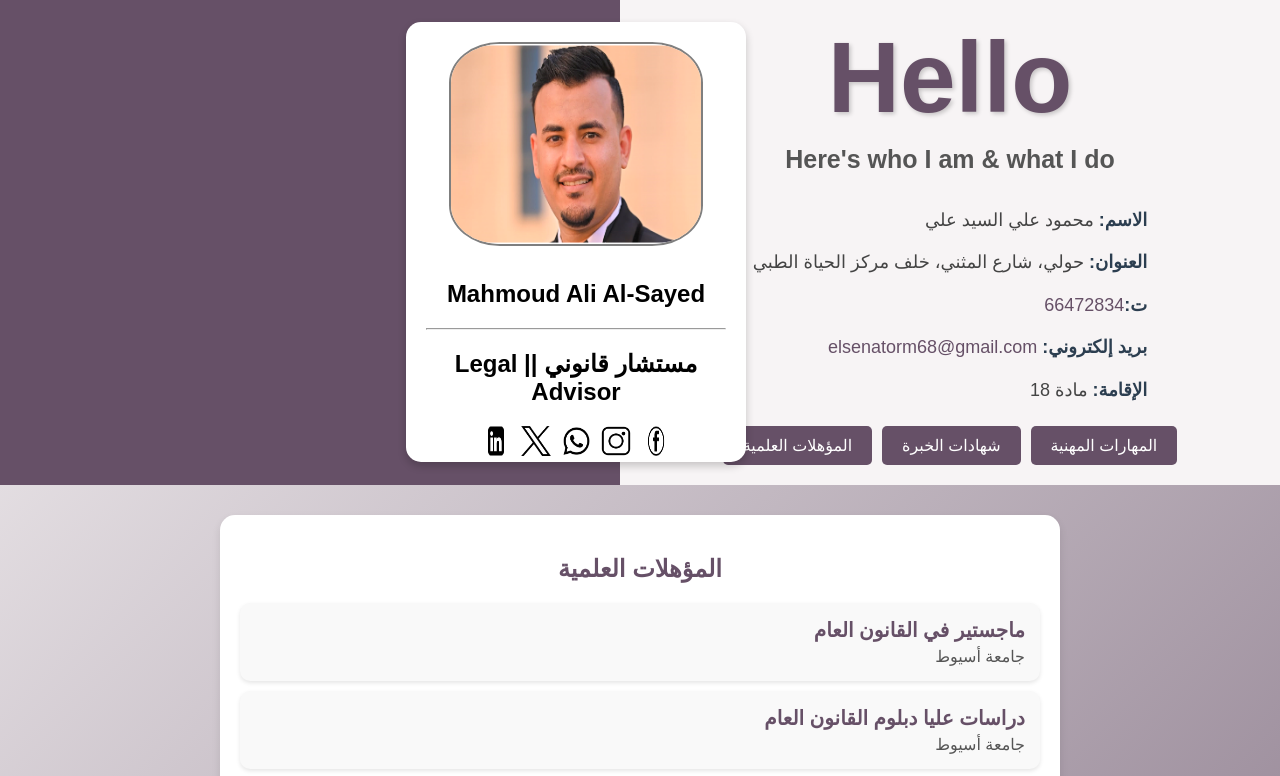
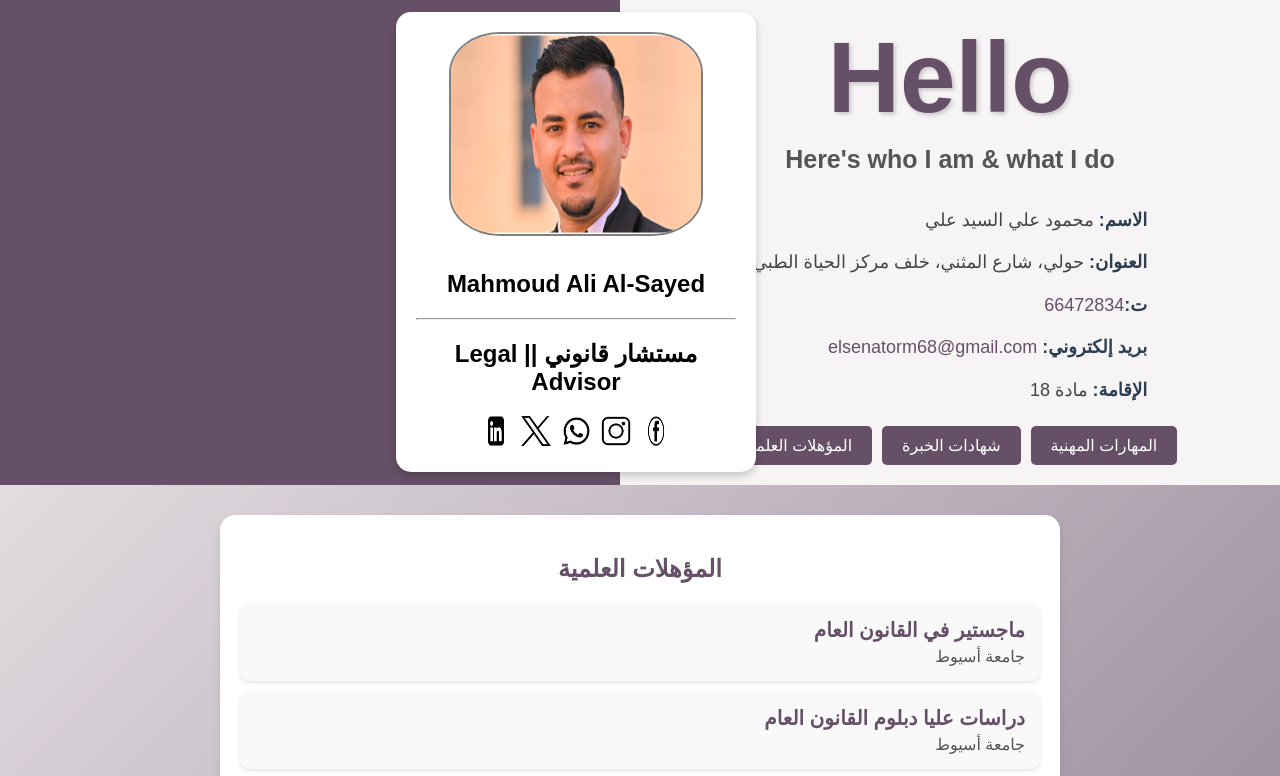
Before and after one commit to alaa-mahmoud-24/cv, a plain HTML site: page index.html in a window 1280 px wide. Shown: the top 776 px of the page. Drawn offline with Linux system fonts and the light colour scheme.

Commit message:
Update index.html

```diff
--- a/index.html
+++ b/index.html
@@ -49,8 +49,8 @@
             border-radius: 15px;
             box-shadow: 0 4px 8px rgba(0, 0, 0, 0.2);
             z-index: 2; /* لجعل الكارد فوق القسمين */
-            width: 300px;
-            height: 400px;
+            width: 320px;
+            height: 420px;
         }
 
         .profile-img {
```
